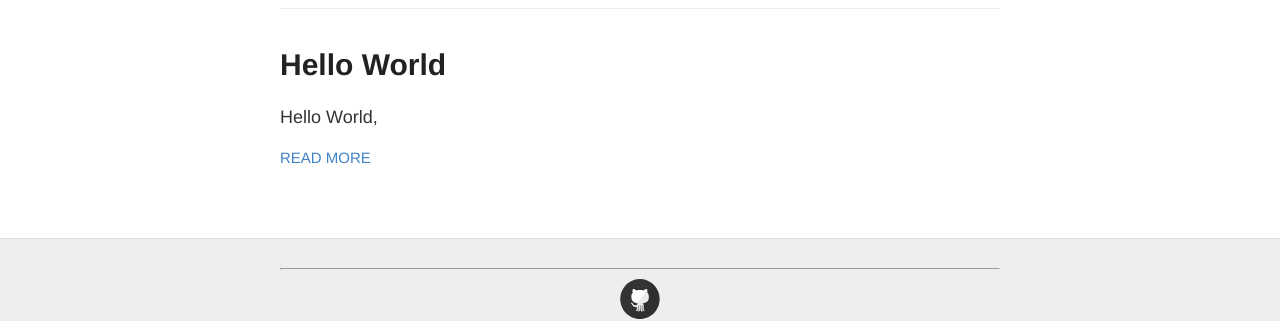
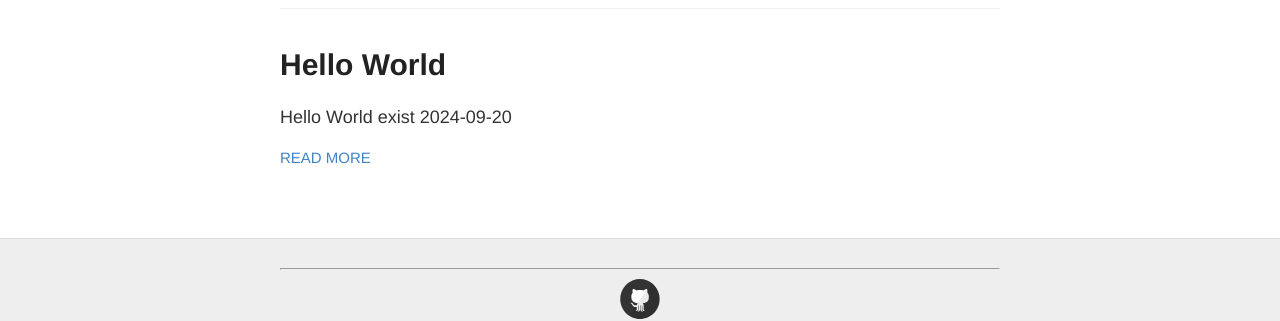
Before and after one commit to S2030c/wirtschaft, a Jekyll site: the page built from index.html, in a window 1280 px wide. Shown: the part 1231-1552 px from the top of the page. Built offline with Jekyll 4.4.1, drawn with Linux system fonts in a browser that asks for light colours.

Commit message:
Update 2024-08-22-hello-world.md

```diff
--- a/_posts/2024-08-22-hello-world.md
+++ b/_posts/2024-08-22-hello-world.md
@@ -1,3 +1,3 @@
-Hello World,
+Hello World exist 2024-09-20
 
-First Blog Entry
+Erster Blog Eintrag zum Test
```
